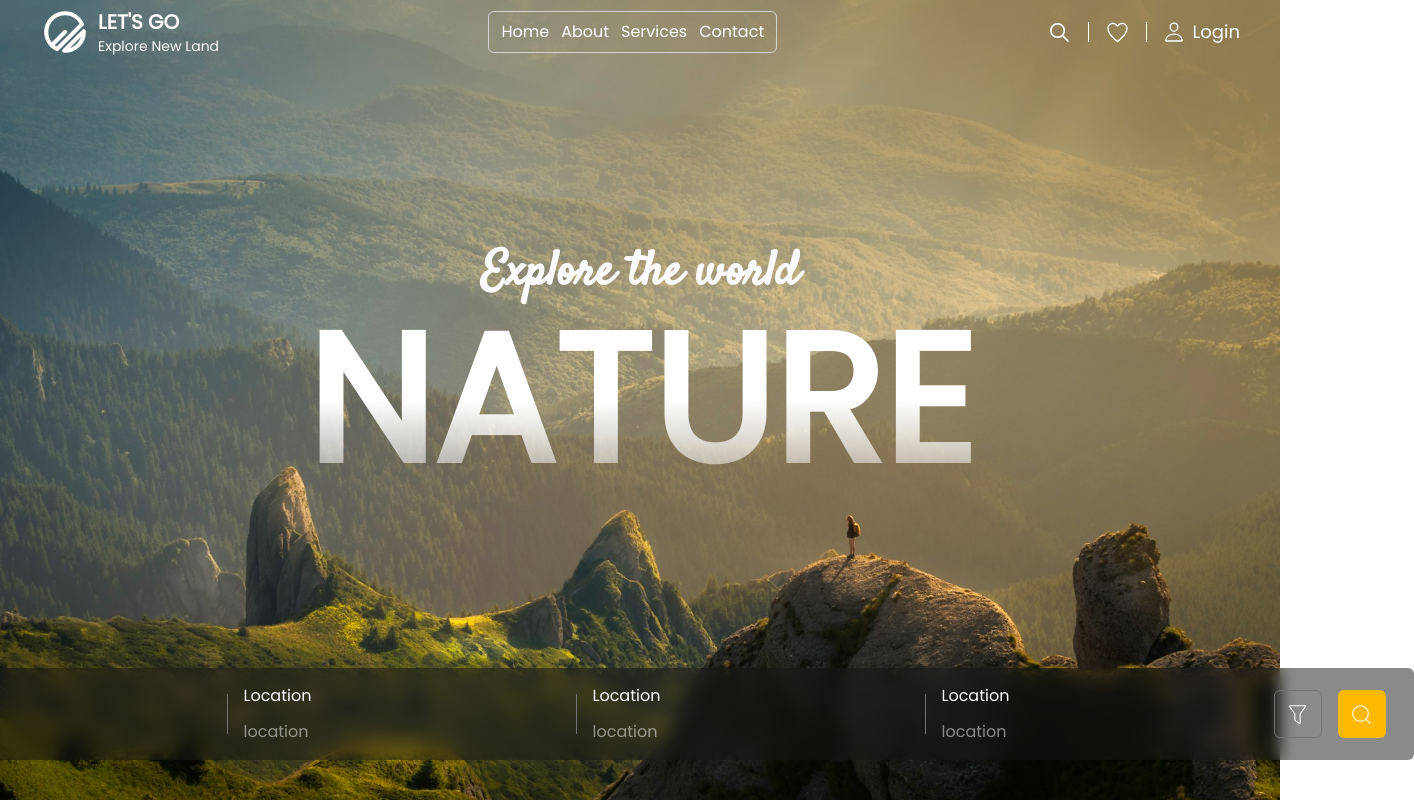
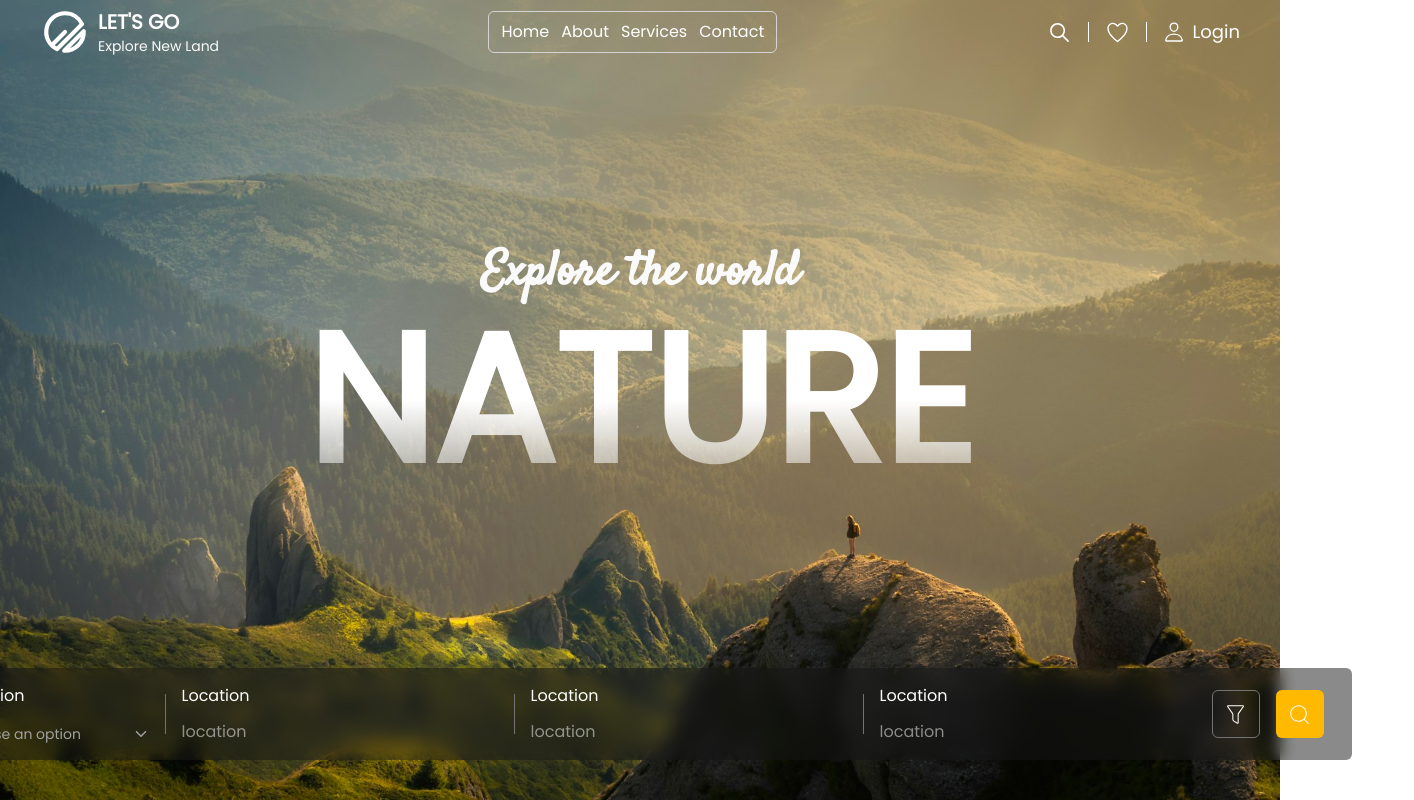
Before and after one commit to mehedi008h/lets-go, a Next.js app: page / in a window 1280 px wide. Shown: the whole page, 1414 px wide, since content can reach past the window. Built offline with nearby package versions, Linux system fonts and the light colour scheme.

Commit message:
create custome select input

```diff
--- /dev/null
+++ b/components/global/Divider.tsx
@@ -0,0 +1,18 @@
+import { cn } from "@/util/merge";
+import React, { ComponentProps, forwardRef } from "react";
+
+export const Divider = forwardRef<HTMLDivElement, ComponentProps<"div">>(
+    ({ children, className, ...props }, ref) => (
+        <div
+            ref={ref}
+            className={cn("h-[1px] bg-gray-500 w-full", className)}
+            {...props}
+        >
+            {children}
+        </div>
+    )
+);
+
+Divider.displayName = "HorizontalLine";
+
+export default Divider;
--- /dev/null
+++ b/components/global/SelectInput.tsx
@@ -0,0 +1,92 @@
+"use client";
+import React, { FC, useEffect, useRef, useState } from "react";
+import { IoIosArrowDown, IoIosArrowUp } from "react-icons/io";
+
+interface SelectInputProps {
+    options: string[];
+    onSelect: (option: string) => void;
+    selectedOption?: string | null;
+    label?: string;
+}
+
+const SelectInput: FC<SelectInputProps> = ({
+    options,
+    onSelect,
+    selectedOption,
+    label,
+}) => {
+    const [open, setOpen] = useState<boolean>(false);
+    const modalBox = useRef<HTMLDivElement>(null);
+
+    // Toggle the dropdown menu
+    const handleToggle = () => {
+        setOpen((prev) => !prev);
+    };
+
+    // Handle option selection
+    const handleSelect = (option: string) => {
+        onSelect(option);
+        setOpen(false);
+    };
+
+    // Close modal when clicked outside of modal box
+    useEffect(() => {
+        const handleClickOutside = (event: MouseEvent) => {
+            if (
+                modalBox.current &&
+                !modalBox.current.contains(event.target as Node)
+            ) {
+                setOpen(false);
+            }
+        };
+
+        document.addEventListener("click", handleClickOutside, true);
+
+        return () => {
+            document.removeEventListener("click", handleClickOutside, true);
+        };
+    }, []);
+    return (
+        <div className="text-start w-48">
+            <label htmlFor="" className="text-white font-normal text-base mb-2">
+                Location
+            </label>
+            <div
+                onClick={handleToggle}
+                className=" w-full mt-4 flex justify-between items-center gap-3 cursor-pointer"
+            >
+                <p className="text-sm text-neutral-400 font-normal">
+                    {selectedOption || "Choose an option"}
+                </p>
+                {open ? (
+                    <IoIosArrowUp color="#a1a1a1" />
+                ) : (
+                    <IoIosArrowDown color="#a1a1a1" />
+                )}
+            </div>
+
+            {open && (
+                <div
+                    ref={modalBox}
+                    className="absolute bg-neutral-800 w-48 rounded-lg mt-2 -top-40"
+                >
+                    <ul className="p-2">
+                        {options.map((option) => (
+                            <li
+                                key={option}
+                                onClick={() => handleSelect(option)}
+                                className="p-2 hover:bg-neutral-700 cursor-pointer rounded-md text-sm text-white"
+                            >
+                                {option}
+                            </li>
+                        ))}
+                    </ul>
+
+                    <div className="w-5 h-5 bg-neutral-800 absolute -bottom-2 rounded-tl-full  left-5  rotate-45 z-10"></div>
+                </div>
+            )}
+        </div>
+    );
+};
+
+export default SelectInput;
--- a/components/home/Hero.tsx
+++ b/components/home/Hero.tsx
@@ -1,5 +1,5 @@
 import React from "react";
-import { CiFilter, CiSearch } from "react-icons/ci";
+import SearchAction from "./SearchAction";
 
 function Hero() {
     return (
@@ -13,40 +13,7 @@ function Hero() {
                         Nature
                     </h1>
 
-                    <div className="absolute bottom-10 left-0 right-0 flex items-center justify-center gap-4">
-                        <div className="h-fit w-fit bg-neutral-900/50 rounded-md backdrop-blur-sm flex items-center gap-4 px-7 py-4">
-                            <div className="text-start">
-                                <h3 className="text-white mb-3">Location</h3>
-                                <input type="text" placeholder="location" />
-                            </div>
-                            <div className="h-10 w-[1px] bg-neutral-500"></div>
-
-                            <div className="text-start">
-                                <h3 className="text-white mb-3">Location</h3>
-                                <input type="text" placeholder="location" />
-                            </div>
-                            <div className="h-10 w-[1px] bg-neutral-500"></div>
-
-                            <div className="text-start">
-                                <h3 className="text-white mb-3">Location</h3>
-                                <input type="text" placeholder="location" />
-                            </div>
-                            <div className="h-10 w-[1px] bg-neutral-500"></div>
-
-                            <div className="text-start">
-                                <h3 className="text-white mb-3">Location</h3>
-                                <input type="text" placeholder="location" />
-                            </div>
-
-                            <div className="h-12 w-12 rounded-md flex justify-center items-center border border-neutral-500 cursor-pointer">
-                                <CiFilter size={25} />
-                            </div>
-
-                            <div className="h-12 w-12 rounded-md flex justify-center items-center bg-amber-400 hover:bg-amber-500 cursor-pointer transition-all duration-300">
-                                <CiSearch size={25} />
-                            </div>
-                        </div>
-                    </div>
+                    <SearchAction />
                 </div>
             </div>
         </div>
--- /dev/null
+++ b/components/home/SearchAction.tsx
@@ -0,0 +1,50 @@
+"use client";
+import React, { useState } from "react";
+import { CiFilter, CiSearch } from "react-icons/ci";
+import Divider from "../global/Divider";
+import SelectInput from "../global/SelectInput";
+
+const SearchAction = () => {
+    const [location, setLocation] = useState<string | null>(null);
+    return (
+        <div className="absolute bottom-10 left-0 right-0 flex items-center justify-center gap-4">
+            <div className="h-fit w-fit bg-neutral-900/50 rounded-md backdrop-blur-sm flex items-center gap-4 px-7 py-4">
+                <SelectInput
+                    label="Location"
+                    onSelect={setLocation}
+                    selectedOption={location}
+                    options={["Option 1", "Option 2", "Option 3"]}
+                />
+                <div className="h-10 w-[1px] bg-neutral-500"></div>
+
+                <div className="text-start">
+                    <h3 className="text-white mb-3">Location</h3>
+                    <input type="text" placeholder="location" />
+                </div>
+                <div className="h-10 w-[1px] bg-neutral-500"></div>
+
+                <div className="text-start">
+                    <h3 className="text-white mb-3">Location</h3>
+                    <input type="text" placeholder="location" />
+                </div>
+
+                <Divider className="h-10 w-[1px] bg-neutral-500" />
+
+                <div className="text-start">
+                    <h3 className="text-white mb-3">Location</h3>
+                    <input type="text" placeholder="location" />
+                </div>
+
+                <div className="h-12 w-12 rounded-md flex justify-center items-center border border-neutral-500 cursor-pointer">
+                    <CiFilter size={25} />
+                </div>
+
+                <div className="h-12 w-12 rounded-md flex justify-center items-center bg-amber-400 hover:bg-amber-500 cursor-pointer transition-all duration-300">
+                    <CiSearch size={25} />
+                </div>
+            </div>
+        </div>
+    );
+};
+
+export default SearchAction;
--- a/package.json
+++ b/package.json
@@ -9,10 +9,12 @@
     "lint": "next lint"
   },
   "dependencies": {
+    "clsx": "^2.1.1",
     "next": "15.3.4",
     "react": "^19.0.0",
     "react-dom": "^19.0.0",
-    "react-icons": "^5.5.0"
+    "react-icons": "^5.5.0",
+    "tailwind-merge": "^3.3.1"
   },
   "devDependencies": {
     "@tailwindcss/postcss": "^4",
--- /dev/null
+++ b/util/merge.ts
@@ -0,0 +1,6 @@
+import { clsx, type ClassValue } from "clsx";
+import { twMerge } from "tailwind-merge";
+
+export function cn(...inputs: ClassValue[]) {
+    return twMerge(clsx(inputs));
+}
```
Also changed, not shown: 1 other file (tests, documents, lock files or other folders).
